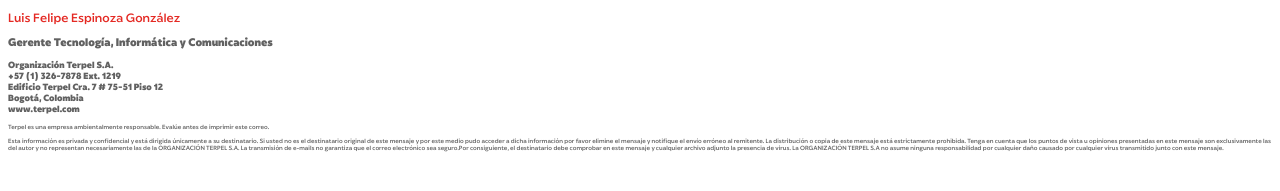
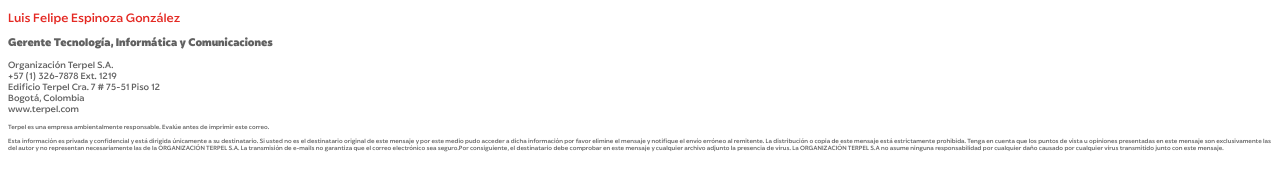
Before and after one commit to oojeda918/Oojeda, a plain HTML site: page index.html in a window 1280 px wide. Shown: the part 39-230 px from the top of the page. Drawn offline with Linux system fonts and the light colour scheme.

Commit message:
Update index.html

```diff
--- a/index.html
+++ b/index.html
@@ -20,10 +20,10 @@
 
 		}
 
-		#firma{
+		.firma{
 			color: #616161;
 			font-size: 9px;
-			font-family: TerpelSans-Black;
+			font-family: TerpelSans-Bold;
 		}
 
 		p{
@@ -57,7 +57,7 @@
 
 
 
-		<p id="firma">
+		<p class="firma">
 			Organización Terpel S.A.
 			<br>
 			+57 (1) 326-7878 Ext. 1219
```
